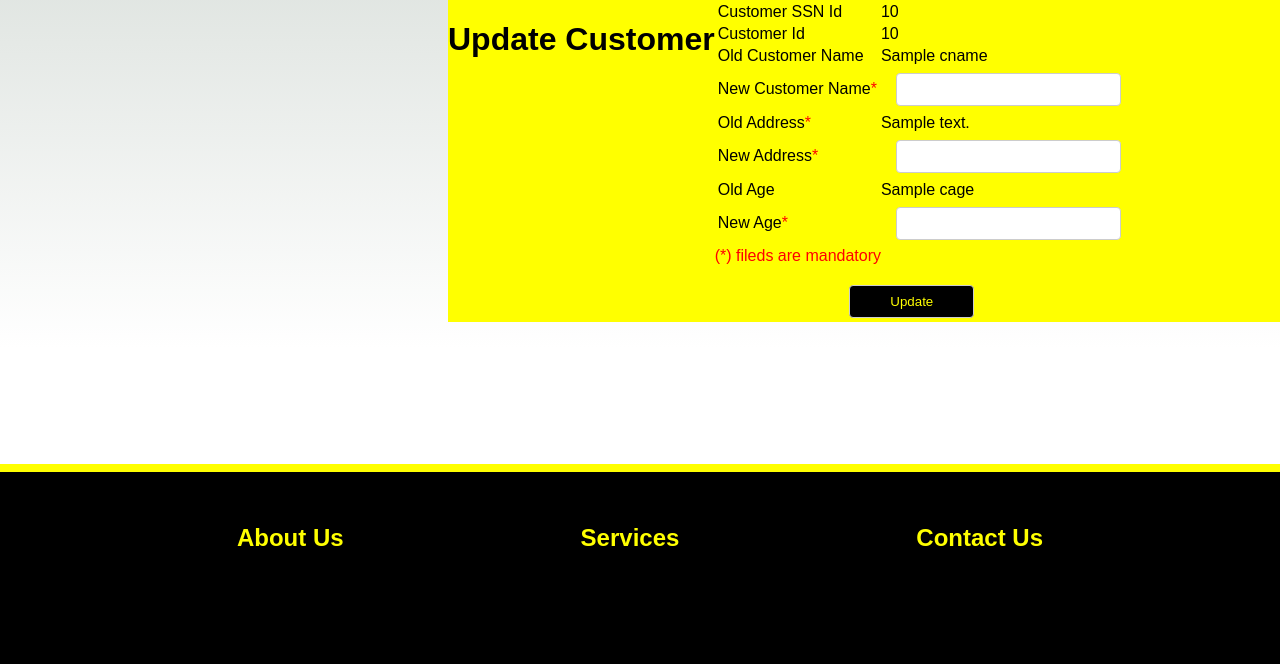
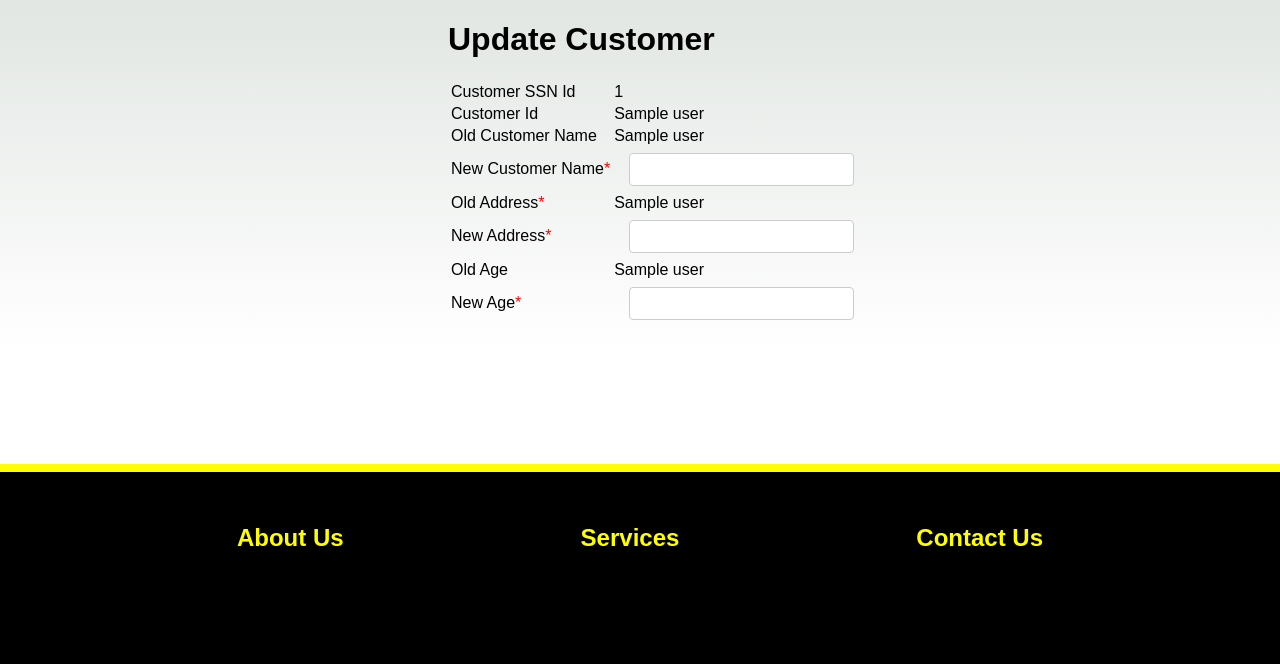
Before and after one commit to varshithrajbasa/RetailBanking, a Flask app: template templates/update_customer.html in a window 1280 px wide. Shown: the part 144-808 px from the top of the page. Run offline with Flask 2, Linux system fonts and the light colour scheme; the template is opened without the code that fills it: most values are stand-ins (such as "Sample title", 1, 10 or a date in 2020); some libraries are stand-ins or nearby versions.

Commit message:
Update update_customer.html

```diff
--- a/templates/update_customer.html
+++ b/templates/update_customer.html
@@ -1,13 +1,7 @@
 {% extends "layout.html" %}
 
     {% block content %}
-        <div class="body">
     <h1>Update Customer</h1>
-            <br>
-            <form method="POST" action="update_customer">
-                {% if message %}
-                <p>{{ message }}</p>
-                {% endif %}
 
         <table>
             <tr>
@@ -15,7 +9,7 @@
                     <label for="ssn-id">Customer SSN Id</label>
                 </td>
                 <td>
-                            {{ssn-id}}
+                    {{userDetails[0][0]}}
                 </td>
             </tr>
             <tr>
@@ -23,7 +17,7 @@
                     <label for="cust_id">Customer Id</label>
                 </td>
                 <td>
-                            {{cust-id}}
+                    {{userDetails[0][1]}}
                 </td>
             </tr>
             <tr>
@@ -31,7 +25,7 @@
                     <label for="cname">Old Customer Name</label>
                 </td>
                 <td>
-                            {{cname}}
+                    {{userDetails[0][2]}}
                 </td>
             </tr>
             <tr>
@@ -47,7 +41,7 @@
                     <label for="address">Old Address</label><span class="requ">*</span>
                 </td>
                 <td>
-                            {{address}}
+                    {{userDetails[0][4]}}
                 </td>
             </tr>
             <tr>
@@ -63,7 +57,7 @@
                     <label for="cage">Old Age</label>
                 </td>
                 <td>
-                            {{cage}}
+                    {{userDetails[0][3]}}
                 </td>
             </tr>
             <tr>
@@ -75,11 +69,5 @@
                 </td>
             </tr>
         </table>
-                <span class="requ">(*) fileds are mandatory</span>
-                <br>
-                <div style="display: flex; flex-direction: row; justify-content: center; padding-top: 1rem;">
-                    <input class="btn" type="submit" value="Update">
-                </div>
-            </form>
-        </div>
+
     {% endblock %}
```
Lines whose indentation alone changed are shown as unchanged.
